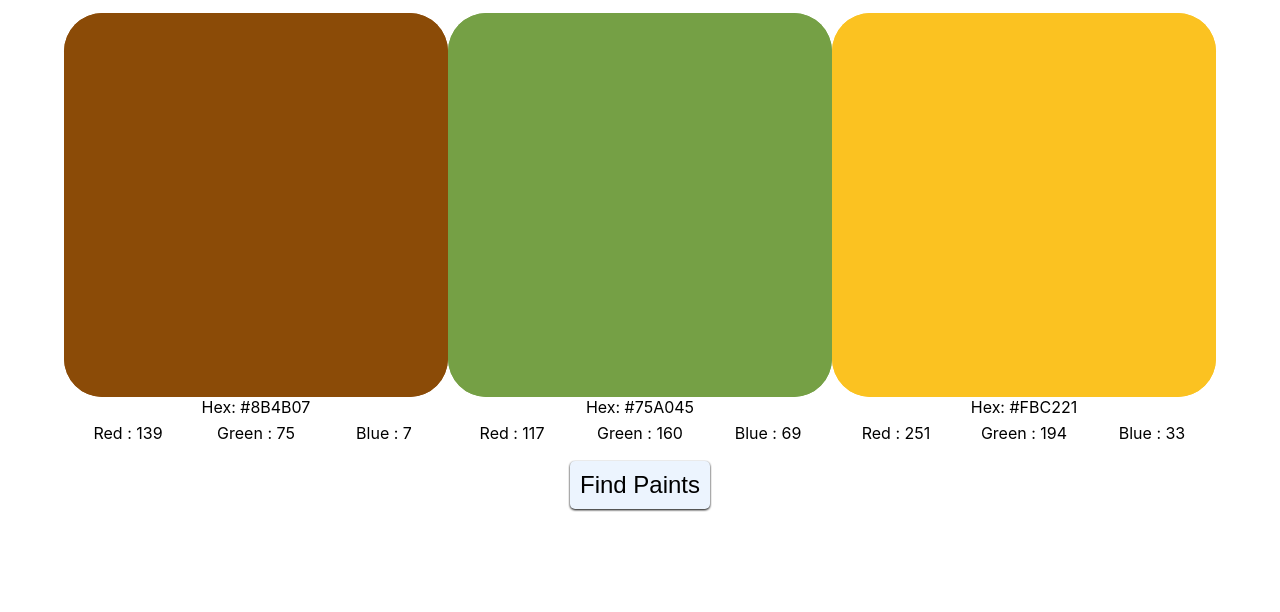
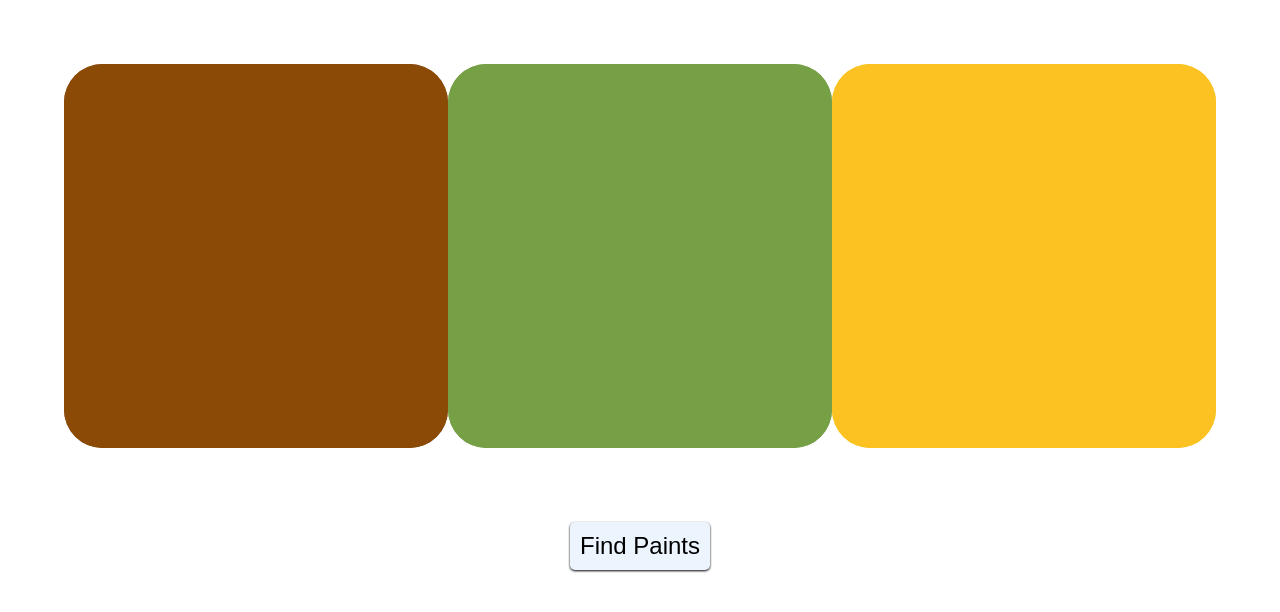
Before and after one commit to DonRomaniello/DaubNabIt, a React (Create React App) app: page / in a window 1280 px wide. Shown: the top 612 px of the page. Built offline with nearby package versions, Linux system fonts and the light colour scheme.

Commit message:
Clean up.

```diff
--- a/src/components/PaintParade.module.css
+++ b/src/components/PaintParade.module.css
@@ -12,7 +12,7 @@ body {
   display: flex;
   align-items: center;
   justify-content: center;
-  height: 50px;
+  height: 5vw;
   border-radius: 10px;
   color: white;
   /* -webkit-text-stroke: 1px white; */
--- a/src/components/Panels.module.css
+++ b/src/components/Panels.module.css
@@ -1,5 +1,5 @@
 .row {
   display: flex;
   justify-content: center;
-  margin: 1vw;
+  margin: 5vw;
 }
--- a/src/components/SinglePanel.js
+++ b/src/components/SinglePanel.js
@@ -58,18 +58,18 @@ export function SinglePanel(props) {
             })}
           </div>
         </div>
-      <div className={styles.underHex}>
+      {/* <div className={styles.underHex}>
       Hex: {displayedHex.toUpperCase()}
       </div>
       <div className={styles.rgbHolder}>
       {Object.keys(rgb).map((channel) => {
         return (
         <div key={channel} className={styles.rgbElement}>
-          {channel} : {rgb[channel]}
+          {channel.slice(0, 1)} : {rgb[channel]}
         </div>
         )
       })}
-      </div>
+      </div> */}
       <PaintParade color={color} matches={matches}/>
     </div>
   )
```
